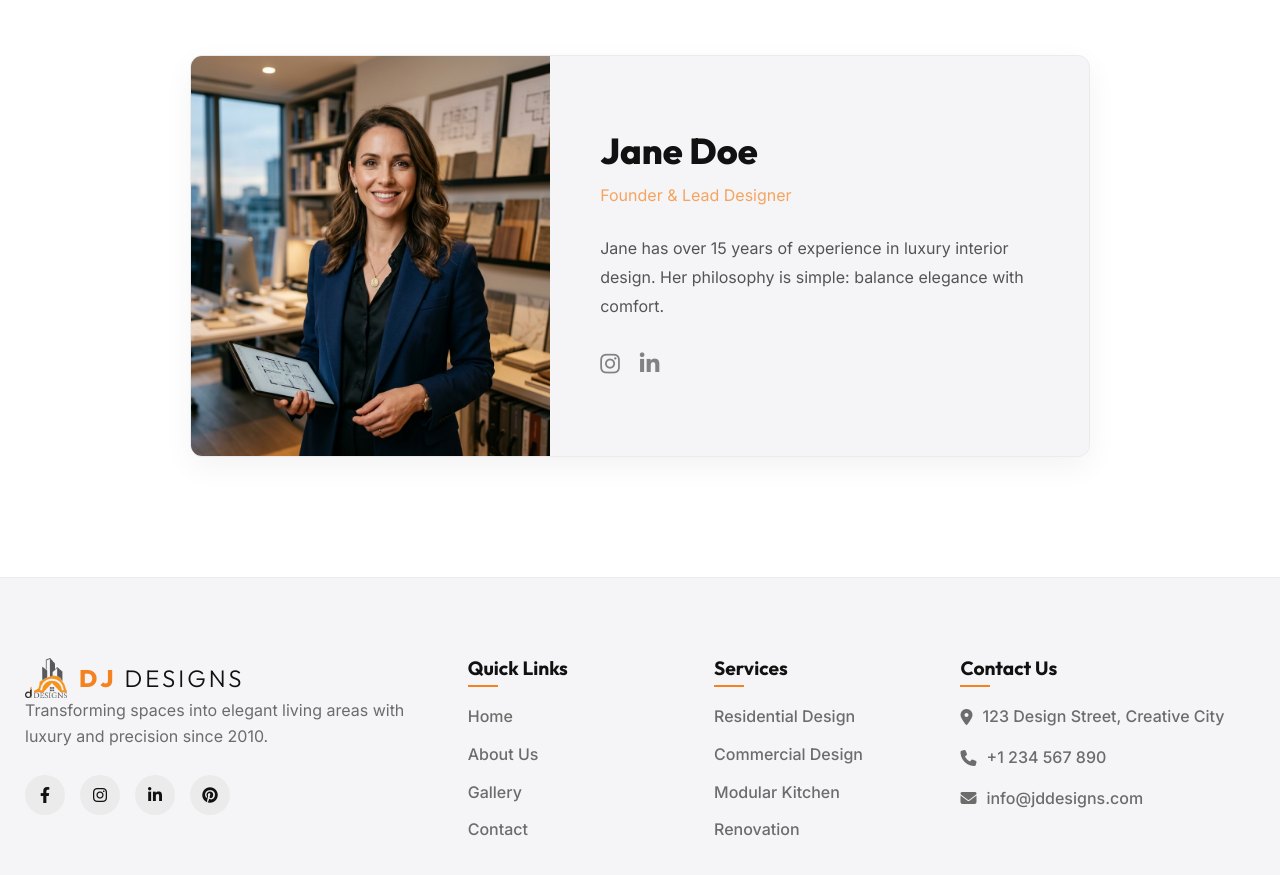
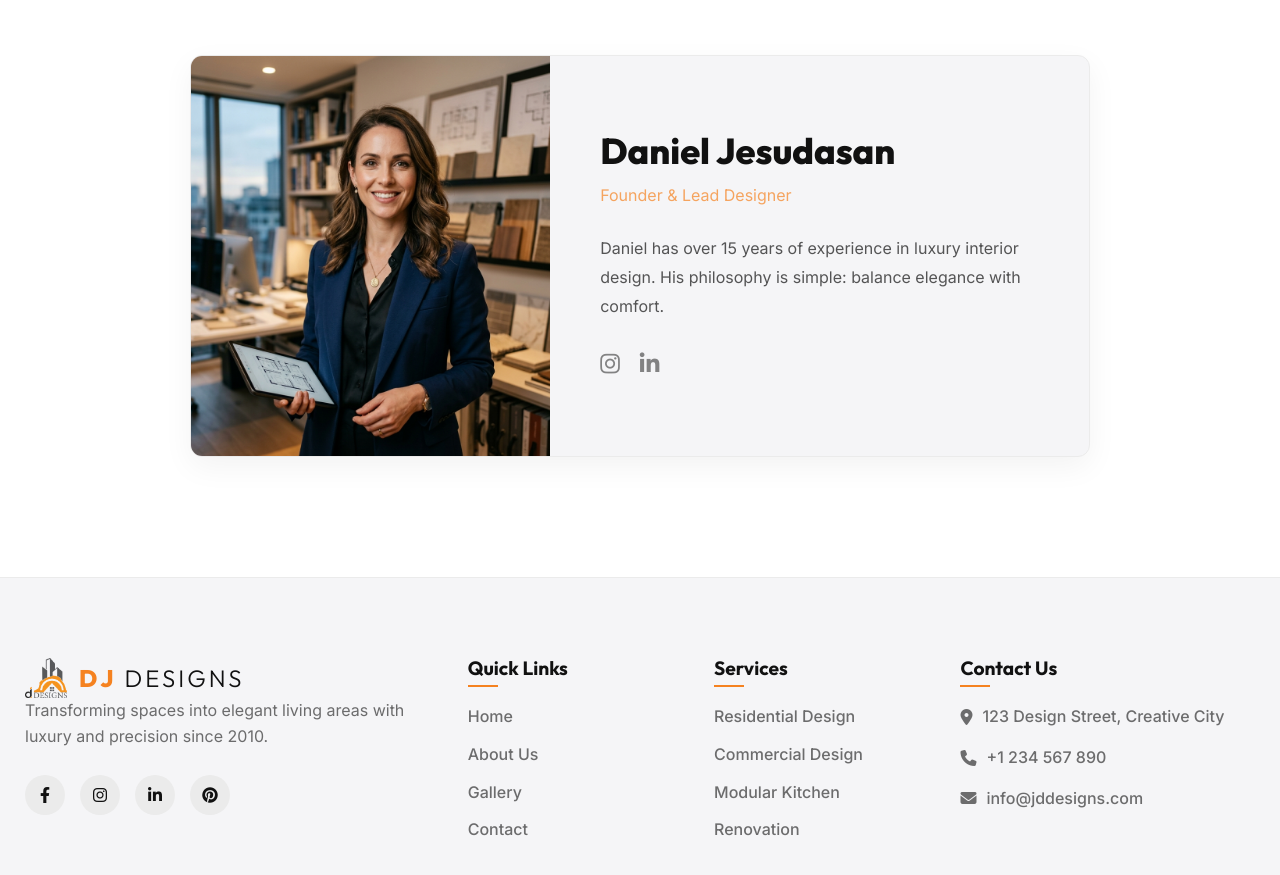
Before and after one commit to BERVIN45/jddesigns_frontend, an Angular app: page /about in a window 1280 px wide. Shown: the part 2420-3295 px from the top of the page. Built offline with nearby package versions, Linux system fonts and the light colour scheme.

Commit message:
Updated routes

```diff
--- a/src/app/pages/about/about.html
+++ b/src/app/pages/about/about.html
@@ -82,9 +82,9 @@
     <div class="founder-card reveal center">
       <div class="founder-img" style="background-image: url(images/founder.png)"></div>
       <div class="founder-info">
-        <h3>Jane Doe</h3>
+        <h3>Daniel Jesudasan</h3>
         <p class="text-orange">Founder & Lead Designer</p>
-        <p>Jane has over 15 years of experience in luxury interior design. Her philosophy is simple: balance elegance with comfort.</p>
+        <p>Daniel has over 15 years of experience in luxury interior design. His philosophy is simple: balance elegance with comfort.</p>
         <div class="social-links-small">
           <a href="#"><i class="fab fa-instagram"></i></a>
           <a href="#"><i class="fab fa-linkedin-in"></i></a>
```
Also changed, not shown: 1 other file (tests, documents, lock files or other folders).
